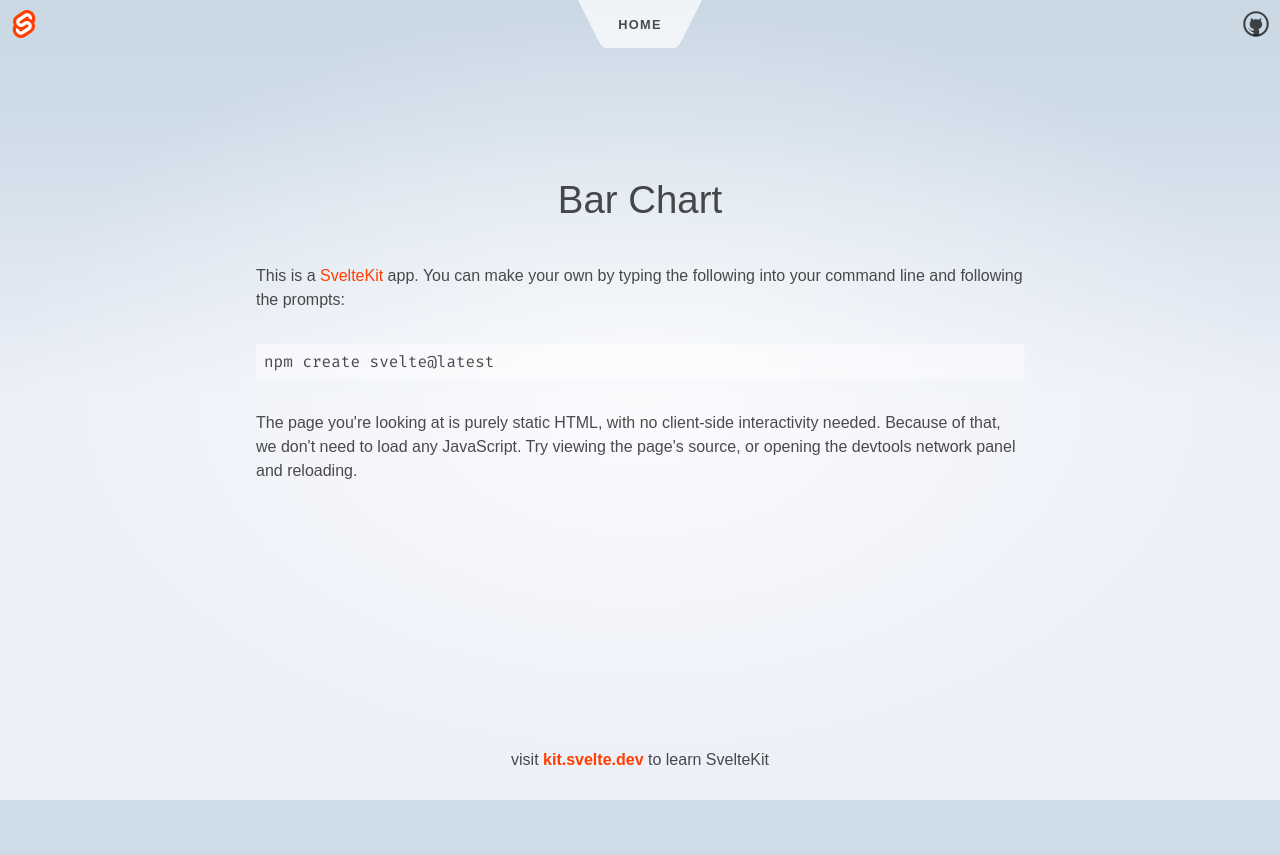
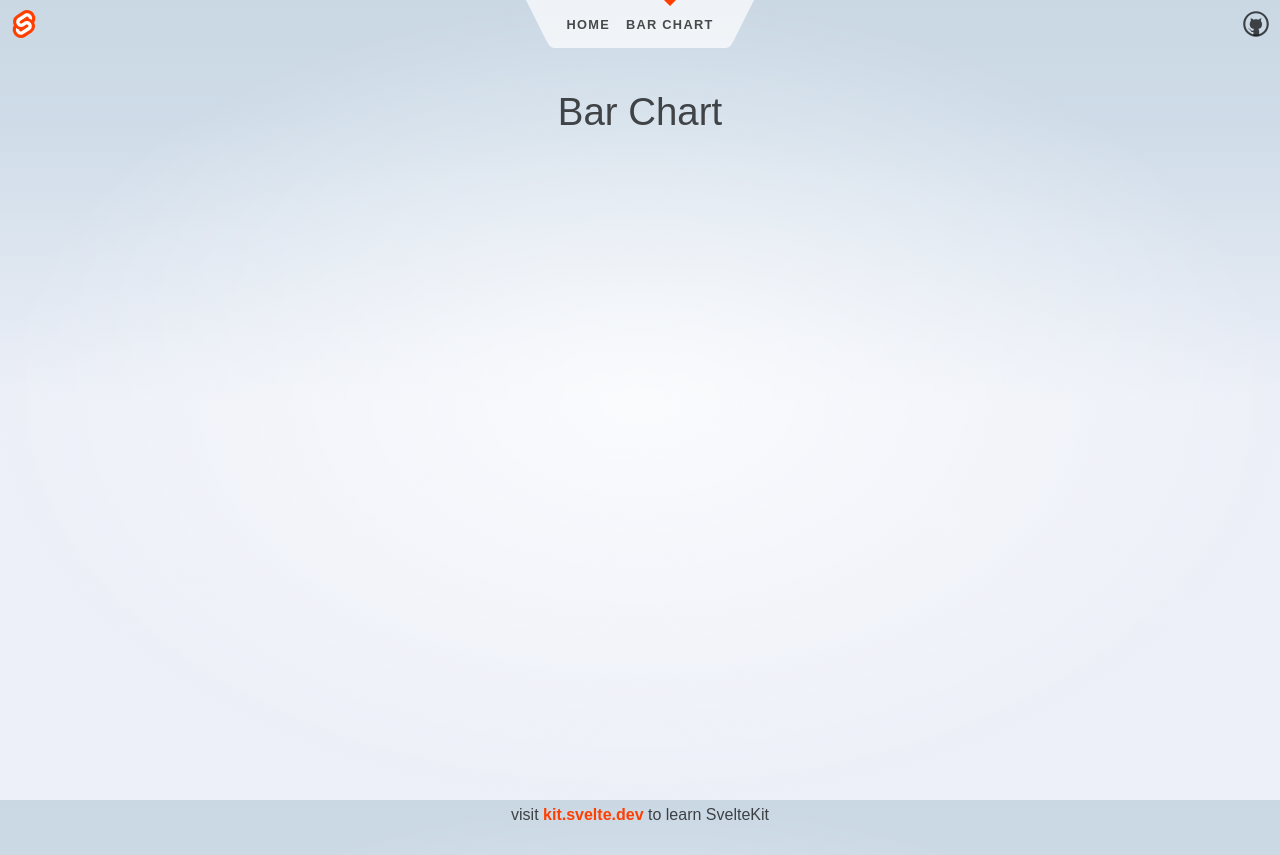
Before and after one commit to samuelemezzasalma/bar-chart, a SvelteKit app: page /bar-chart in a window 1280 px wide. Before the commit the page ends 800 px from the top, so only its background shows below. Built offline with nearby package versions, Linux system fonts and the light colour scheme.

Commit message:
created server js and index.js

```diff
--- a/package.json
+++ b/package.json
@@ -23,5 +23,8 @@
 		"typescript": "^4.7.4",
 		"vite": "^3.1.0"
 	},
-	"type": "module"
+	"type": "module",
+	"dependencies": {
+		"d3": "^7.6.1"
+	}
 }
--- a/src/app.html
+++ b/src/app.html
@@ -8,5 +8,6 @@
 	</head>
 	<body data-sveltekit-prefetch>
 		<div style="display: contents">%sveltekit.body%</div>
+		<script src="https://cdn.freecodecamp.org/testable-projects-fcc/v1/bundle.js"></script>
 	</body>
 </html>
--- /dev/null
+++ b/src/lib/components/BarChart.svelte
@@ -0,0 +1,8 @@
+<script>
+	const width = 800;
+	const height = 600;
+// https://raw.githubusercontent.com/freeCodeCamp/ProjectReferenceData/master/GDP-data.json
+
+</script>
+
+<svg id="bar-chart" {width} {height}></svg>
--- a/src/routes/Header.svelte
+++ b/src/routes/Header.svelte
@@ -18,6 +18,9 @@
 		<ul>
 			<li aria-current={$page.url.pathname === '/' ? 'page' : undefined}>
 				<a href="/">Home</a>
+			</li>
+			<li aria-current={$page.url.pathname === '/bar-chart' ? 'page' : undefined}>
+				<a href="/bar-chart">Bar Chart</a>
 			</li>
 			<!-- <li aria-current={$page.url.pathname === '/about' ? 'page' : undefined}>
 				<a href="/about">About</a>
--- a/src/routes/bar-chart/+page.svelte
+++ b/src/routes/bar-chart/+page.svelte
@@ -1,21 +1,17 @@
 <svelte:head>
-	<title>About</title>
-	<meta name="description" content="About this app" />
+	<title>Bar Chart</title>
+	<meta name="description" content="Bar Chart example" />
 </svelte:head>
 
+<script>
+	import BarChart from "$lib/components/BarChart.svelte";
+</script>
+
 <div class="text-column">
-	<h1>Bar Chart</h1>
+	<h1 id="title">Bar Chart</h1>
 
-	<p>
-		This is a <a href="https://kit.svelte.dev">SvelteKit</a> app. You can make your own by typing the
-		following into your command line and following the prompts:
-	</p>
+	<BarChart />
 
-	<pre>npm create svelte@latest</pre>
 
-	<p>
-		The page you're looking at is purely static HTML, with no client-side interactivity needed.
-		Because of that, we don't need to load any JavaScript. Try viewing the page's source, or opening
-		the devtools network panel and reloading.
-	</p>
+
 </div>
```
Also changed, not shown: src/lib/utils/index.js (added, +18 -0 lines), src/routes/api/gdp-data/server.js (added, +12 -0 lines), src/lib/components/Counter.svelte (renamed from src/routes/Counter.svelte), 1 other file (tests, documents, lock files or other folders).
